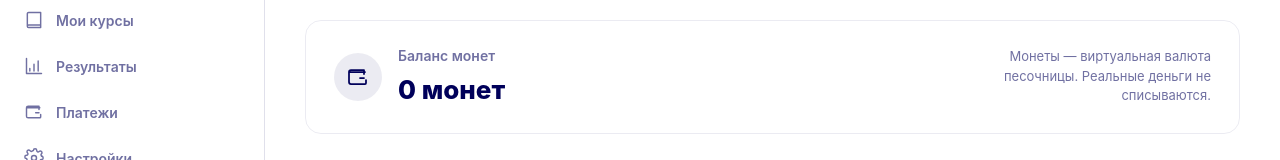
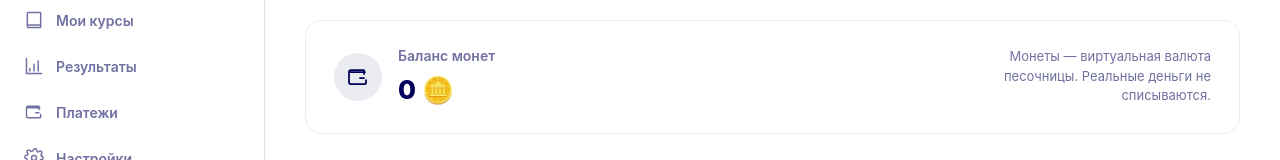
Before and after one commit to student-learning-portal/frontend, a Next.js app: page /dashboard/payments in a window 1280 px wide. Shown: the part 175-335 px from the top of the page. Built offline with nearby package versions, Linux system fonts and the light colour scheme; no server answers.

Commit message:
fix: replace word coins with coin emote

```diff
--- a/src/app/dashboard/payments/page.tsx
+++ b/src/app/dashboard/payments/page.tsx
@@ -4,7 +4,7 @@ import { getHistory, TransactionEntry } from '@/lib/api/purchase';
 import Icon from '@/components/UI/Icon/Icon';
 
 function formatCoins(amount: number): string {
-    return `${amount.toLocaleString('ru-RU')} монет`;
+    return `${amount.toLocaleString('ru-RU')} 🪙`;
 }
 
 function formatDate(iso: string): string {
```
